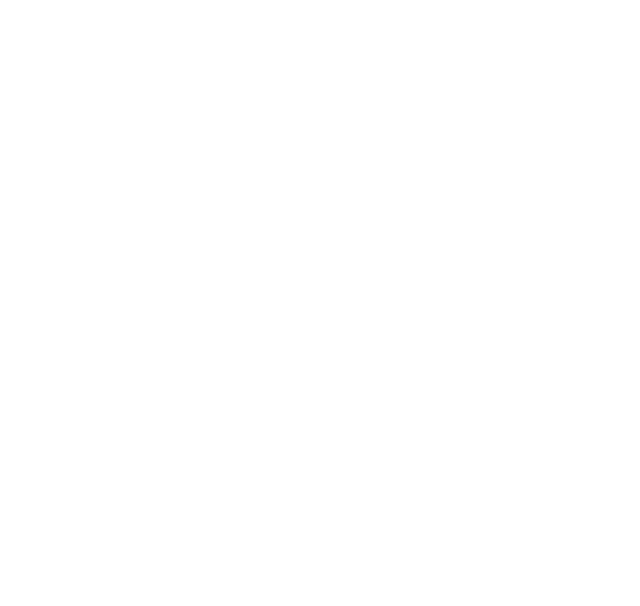
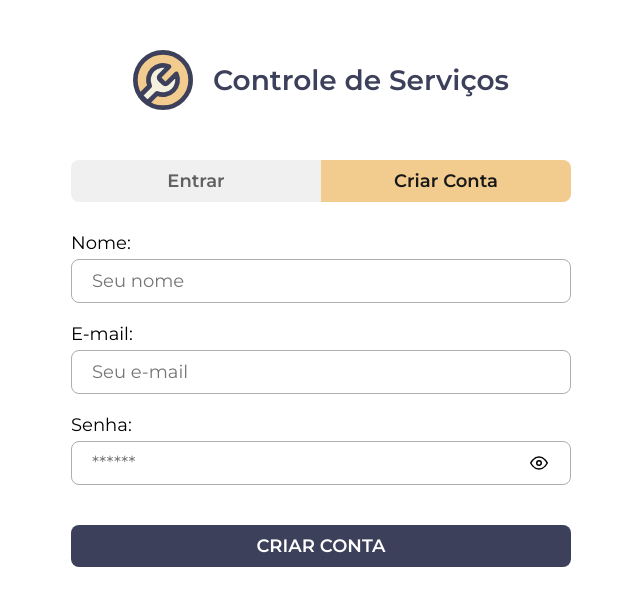
Before and after one commit to filipealvess/controle-servicos, a React (Create React App) app: page /criar-conta in a window 1280 px wide. Before the commit this address had no page. Shown: the top 606 px of the page, without its empty margins (319-959 px from the left). Built offline with nearby package versions, Linux system fonts and the light colour scheme.

Commit message:
feat: add signup page

```diff
--- /dev/null
+++ b/src/pages/SignupPage/index.jsx
@@ -0,0 +1,17 @@
+import React from 'react';
+import Field from '../../components/Field';
+import PrimaryButton from '../../components/PrimaryButton';
+import SizedBox from '../../components/SizedBox';
+import AuthPageTemplate from '../../components/AuthPageTemplate';
+
+export default function SignupPage() {
+  return (
+    <AuthPageTemplate currentPage="signup">
+      <Field label="Nome" placeholder="Seu nome" />
+      <Field label="E-mail" placeholder="Seu e-mail" type="email" />
+      <Field label="Senha" placeholder="******" type="password" />
+      <SizedBox height={40} />
+      <PrimaryButton text="Criar Conta" />
+    </AuthPageTemplate>
+  );
+}
--- a/src/routes.jsx
+++ b/src/routes.jsx
@@ -1,12 +1,14 @@
 import React from 'react';
 import { BrowserRouter, Route, Routes } from 'react-router-dom';
 import LoginPage from './pages/LoginPage';
+import SignupPage from './pages/SignupPage';
 
 export default function AppRoutes() {
   return (
     <BrowserRouter>
       <Routes>
         <Route path="/" element={<LoginPage />} />
+        <Route path="/criar-conta" element={<SignupPage />} />
       </Routes>
     </BrowserRouter>
   );
```
